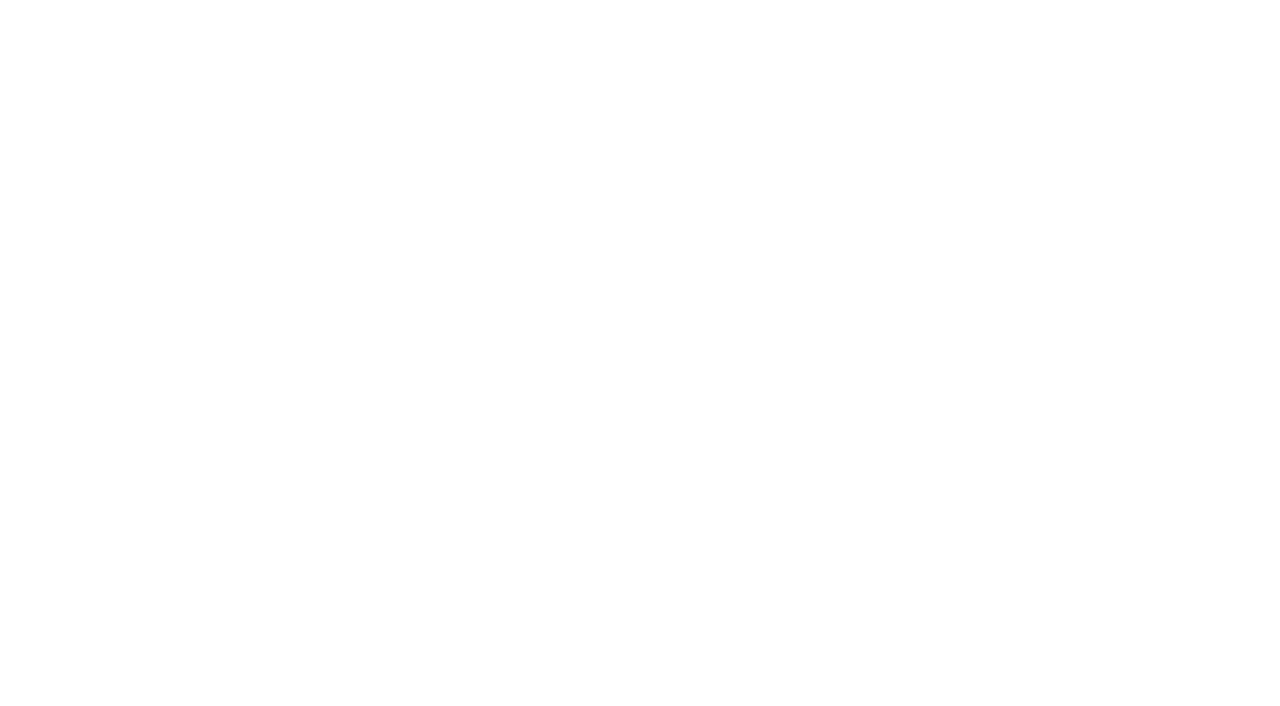
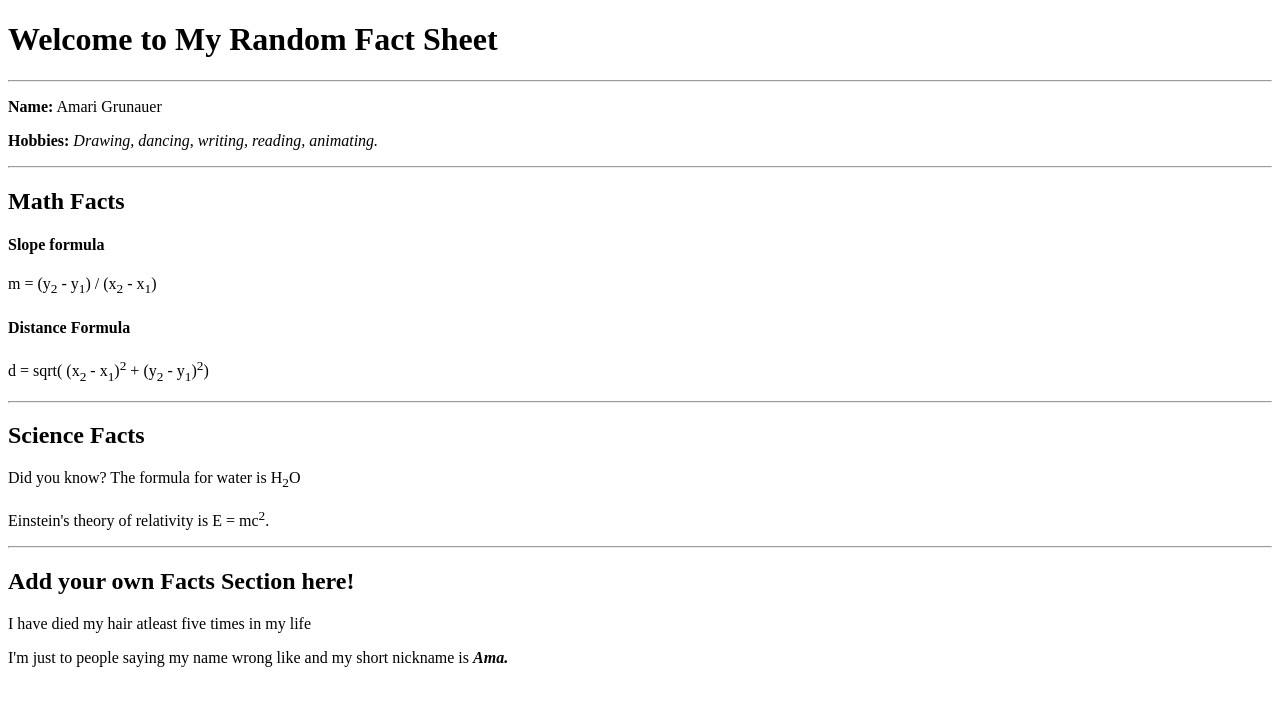
Before and after one commit to agrunauer/agrunauer.github.io, a plain HTML site: page exercises/random-fact-sheet/index.html in a window 1280 px wide. Drawn offline with Linux system fonts and the light colour scheme.

Commit message:
Random fact sheet exc.1

```diff
--- a/exercises/random-fact-sheet/index.html
+++ b/exercises/random-fact-sheet/index.html
@@ -7,6 +7,31 @@
         <link rel="stylesheet" href="css/style.css">
     </head>
     <body>
-
+       <h1>Welcome to My Random Fact Sheet</h1>
+       <hr>
+       <p><strong>Name:</strong> Amari Grunauer</p>
+       <p><strong>Hobbies:</strong> <i>Drawing, dancing, writing, reading,
+         animating.</i></p>
+       <hr>
+       <h2>Math Facts</h2>
+       <h4>Slope formula</h4>
+       <p>
+           m = (y<sub>2</sub> - y<sub>1</sub>) /
+           (x<sub>2</sub> - x<sub>1</sub>)
+       </p>
+       <h4>Distance Formula</h4>
+       <p>
+           d = sqrt( (x<sub>2</sub> - x<sub>1</sub>)<sup>2</sup>
+           + (y<sub>2</sub> - y<sub>1</sub>)<sup>2</sup>)
+       </p>
+       <hr>
+       <h2>Science Facts</h2>
+       <p>Did you know? The formula for water is H<sub>2</sub>O</p>
+       <p>Einstein's theory of relativity is E = mc<sup>2</sup>.</p>
+       <hr>
+       <h2>Add your own Facts Section here!</h2>
+       <p>I have died my hair atleast five times in my life</p>
+       <p>I'm just to people saying my name wrong like and my short nickname is
+        <i><b>Ama.</b></i></p>
     </body>
 </html>
```
